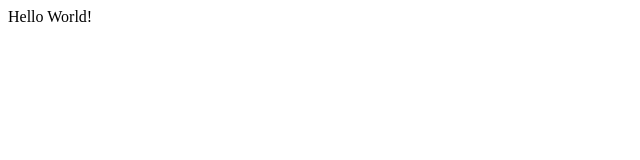
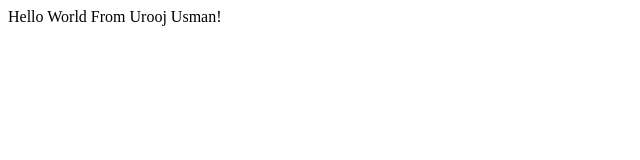
Before and after one commit to UroojUsman/BootcampClass1, a plain HTML site: page Index.html in a window 1280 px wide. Shown: the whole page, without its empty margins (0-640 px from the left). Drawn offline with Linux system fonts and the light colour scheme.

Commit message:
Updated Index.html

```diff
--- a/Index.html
+++ b/Index.html
@@ -6,6 +6,6 @@
     <title>BootCamp2020</title>
 </head>
 <body>
-    <div>Hello World!</div>
+    <div>Hello World From Urooj Usman!</div>
 </body>
 </html>
```
